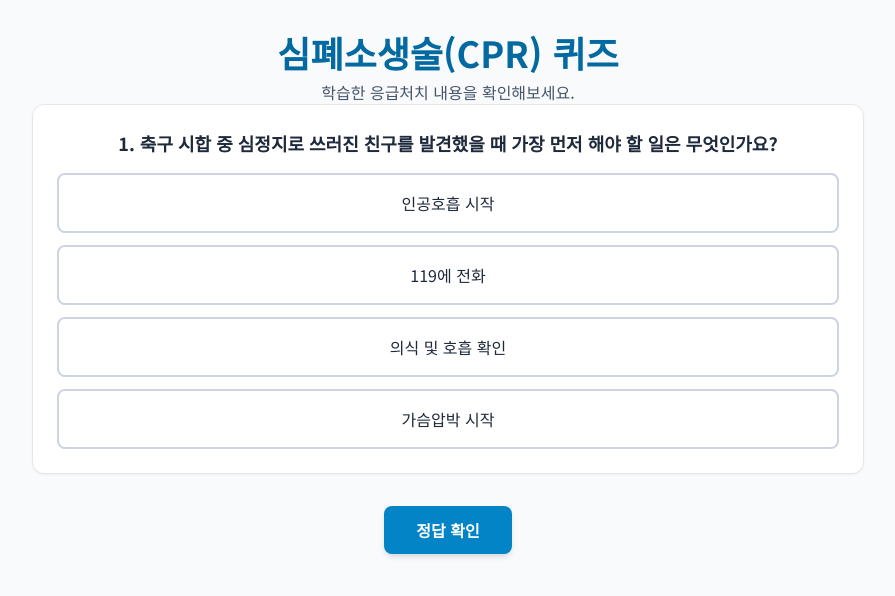
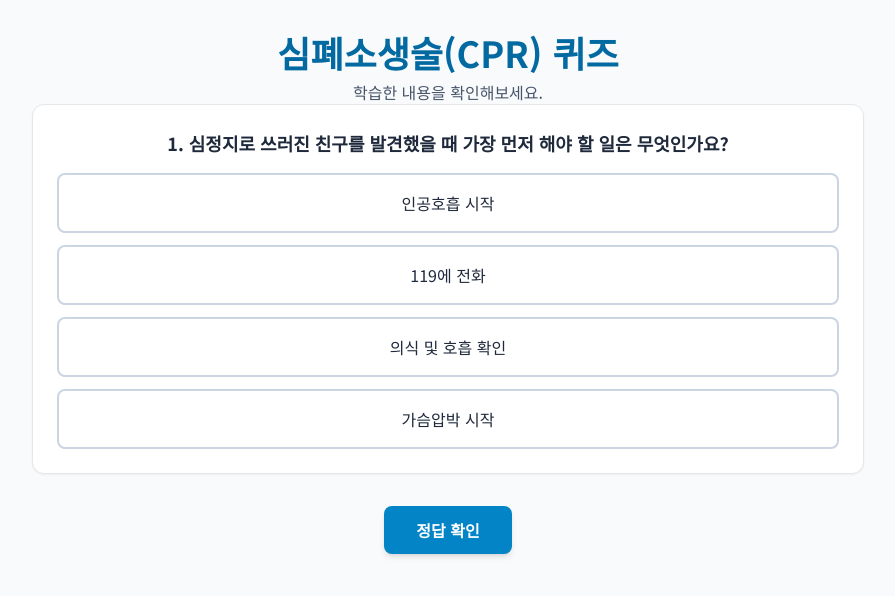
Before and after one commit to bogun-good/CPR-AED, a plain HTML site: page index.html in a window 1280 px wide. Shown: the whole page, without its empty margins (192-1087 px from the left). Drawn offline with nearby package versions, Linux system fonts and the light colour scheme.

Commit message:
Update index.html

```diff
--- a/index.html
+++ b/index.html
@@ -31,7 +31,7 @@
     <div class="container mx-auto p-4 sm:p-6 md:p-8 max-w-4xl">
         <header class="text-center mb-8">
             <h1 class="text-3xl sm:text-4xl font-bold text-sky-700">심폐소생술(CPR) 퀴즈</h1>
-            <p class="mt-2 text-slate-600"> 학습한 응급처치 내용을 확인해보세요.</p>
+            <p class="mt-2 text-slate-600"> 학습한 내용을 확인해보세요.</p>
 
         <div id="quiz-container" class="space-y-6">
             </div>
@@ -50,7 +50,7 @@
     <script>
         const quizData = [
             {
-                question: "1. 축구 시합 중 심정지로 쓰러진 친구를 발견했을 때 가장 먼저 해야 할 일은 무엇인가요?",
+                question: "1. 심정지로 쓰러진 친구를 발견했을 때 가장 먼저 해야 할 일은 무엇인가요?",
                 options: ["인공호흡 시작", "119에 전화", "의식 및 호흡 확인", "가슴압박 시작"],
                 answer: "의식 및 호흡 확인"
             },
```
